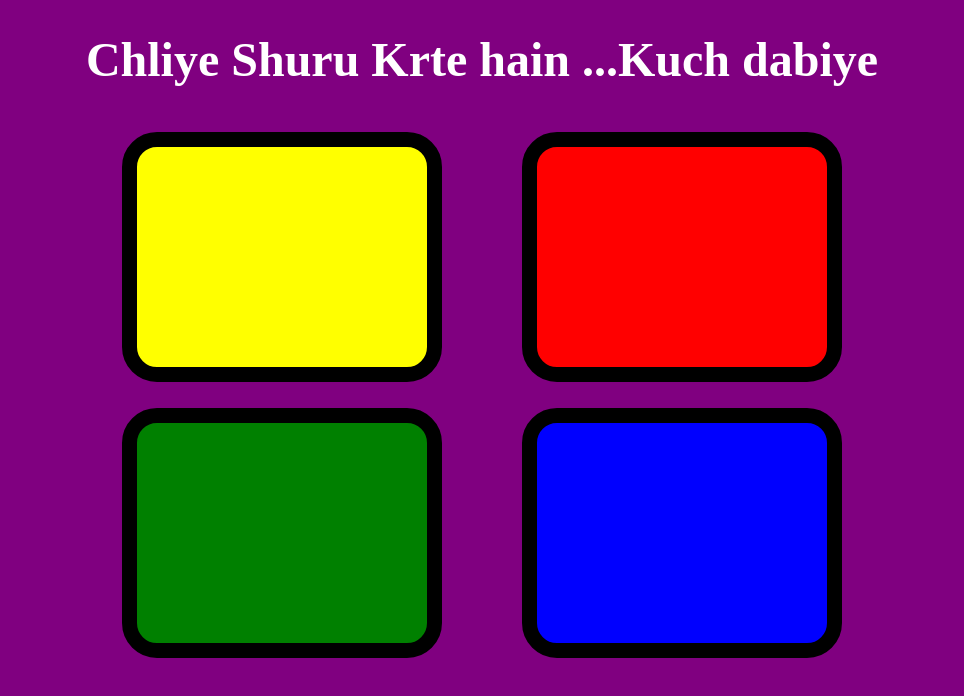
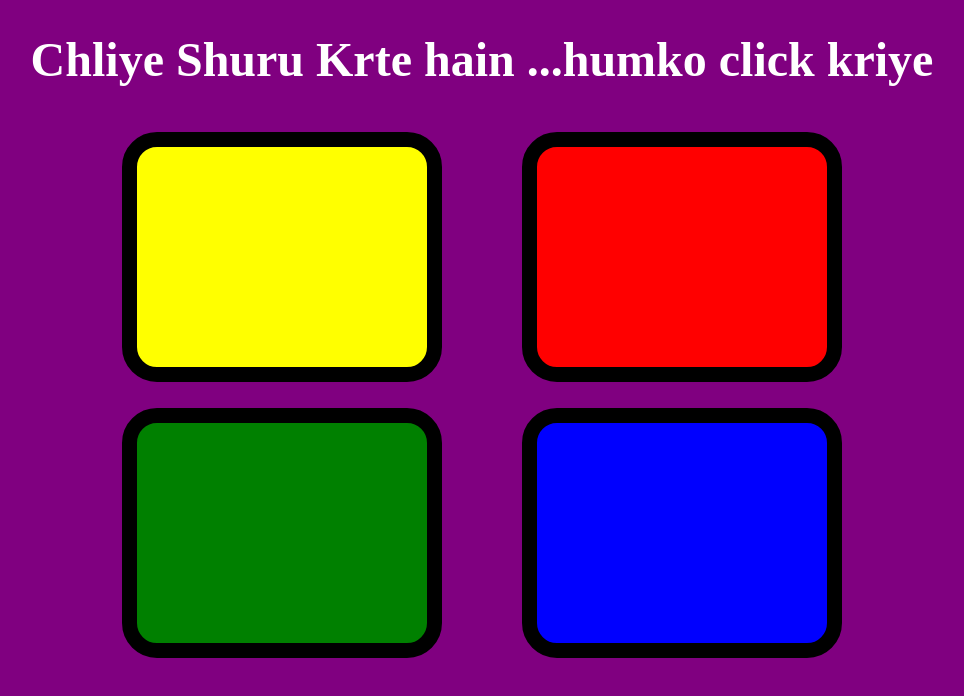
Before and after one commit to dev-raj-kumar/simen, a plain HTML site: page index.html in a window 1280 px wide. Shown: the whole page, without its empty margins (158-1122 px from the left). Drawn offline with nearby package versions, Linux system fonts and the light colour scheme.

Commit message:
Update index.html

```diff
--- a/index.html
+++ b/index.html
@@ -9,7 +9,7 @@
     <div class="hdiv">
 
 
-      <h1 class="start"><strong>Chliye Shuru Krte hain ...Kuch dabiye</strong></h1>
+      <h1 class="start"><strong>Chliye Shuru Krte hain ...humko click kriye</strong></h1>
 
       </div>
       <div class="bdiv">
```
